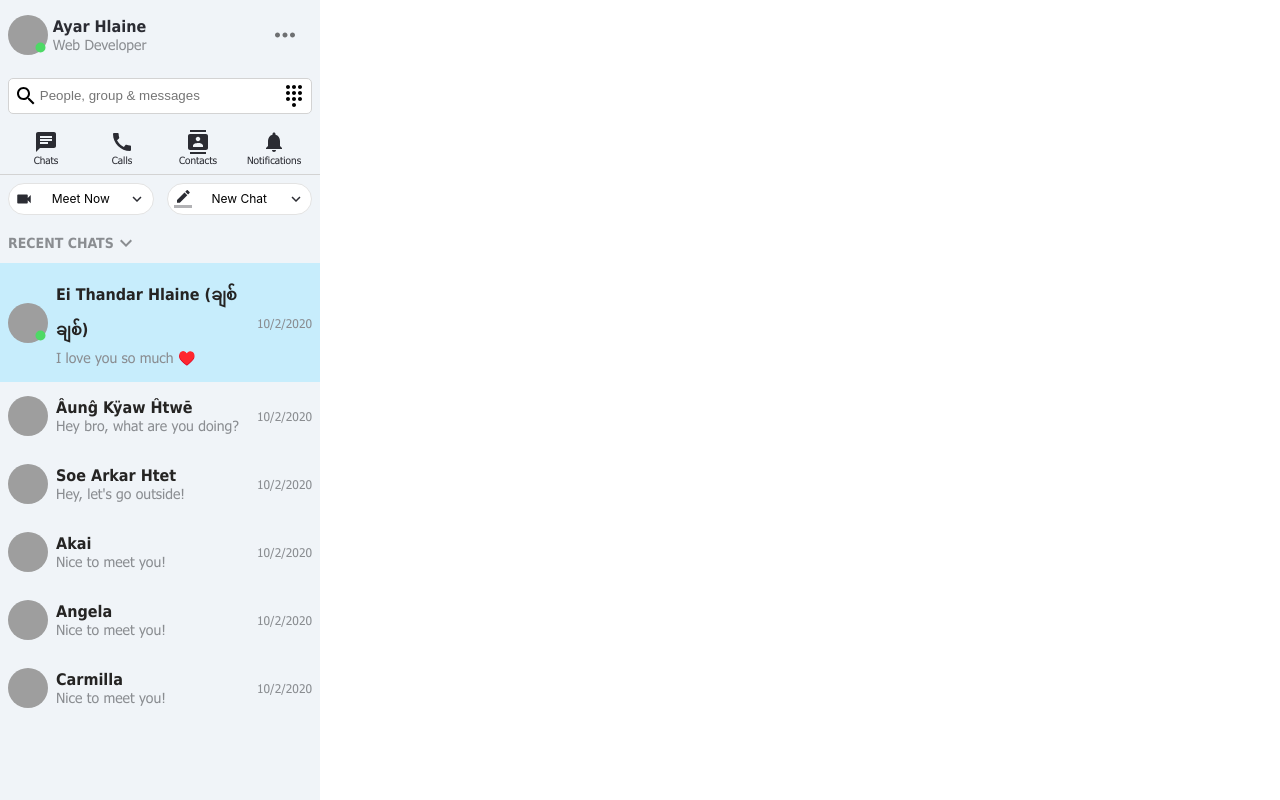
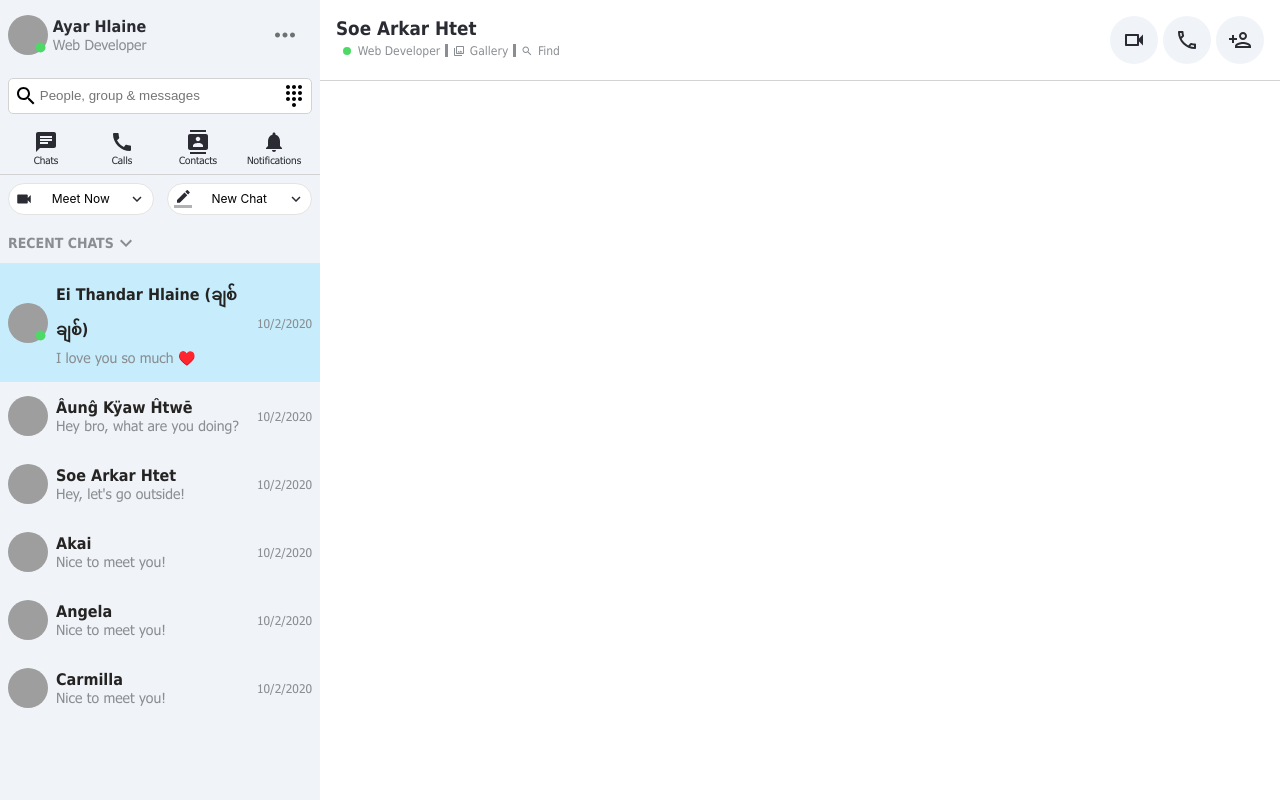
Before and after one commit to ayarhlaine/skype-clone, a React (Create React App) app: page / in a window 1280 px wide. Built offline with nearby package versions, Linux system fonts and the light colour scheme; grey boxes are pictures that could not be loaded.

Commit message:
✨ Added Message Header

```diff
--- a/src/Message/Message.jsx
+++ b/src/Message/Message.jsx
@@ -1,9 +1,11 @@
-import React from 'react'
+import React from 'react';
+import MessageHeader from './MessageHeader/MessageHeader';
 import './Message.scss';
 const Message = () => {
     return (
         <div className='message'>
-
+            <MessageHeader />
+            <hr className='message__divider'/>
         </div>
     )
 }
--- a/src/Message/Message.scss
+++ b/src/Message/Message.scss
@@ -1,4 +1,7 @@
-.message{
-    // background: blue;
+@import 'styles/shared';
+.message {
     flex: 3;
 }
+.message__divider{
+    @extend %divider;
+}
--- /dev/null
+++ b/src/Message/MessageHeader/MessageHeader.jsx
@@ -0,0 +1,50 @@
+import React from 'react';
+import { IconButton } from '@material-ui/core';
+import VideocamOutlinedIcon from '@material-ui/icons/VideocamOutlined';
+import CallOutlinedIcon from '@material-ui/icons/CallOutlined';
+import PersonAddOutlinedIcon from '@material-ui/icons/PersonAddOutlined';
+import PhotoLibraryOutlinedIcon from '@material-ui/icons/PhotoLibraryOutlined';
+import SearchOutlinedIcon from '@material-ui/icons/SearchOutlined';
+import FiberManualRecordIcon from '@material-ui/icons/FiberManualRecord';
+import './MessageHeader.scss';
+const MessageHeader = () => {
+    return (
+        <div className="messageHeader">
+            <div className="messageHeader__left">
+                <h3 className="messageHeader__left__title">
+                    Soe Arkar Htet
+                </h3>
+                <div className="messageHeader__left__content">
+                    <div className="messageHeader__left__content__container">
+                        <FiberManualRecordIcon className="messageHeader__left__content__active__status"/>
+                        <span>Web Developer</span>
+                    </div>
+                    <div class="vl"/>
+                    <div className="messageHeader__left__content__container">
+                        <PhotoLibraryOutlinedIcon />
+                        <span>Gallery</span>
+                    </div>
+                    <div class="vl"/>
+                    <div className="messageHeader__left__content__container">
+                        <SearchOutlinedIcon />
+                        <span>Find</span>
+                    </div>
+
+                </div>
+            </div>
+            <div className="messageHeader__right">
+                <IconButton className='messageHeader__right__button'>
+                    <VideocamOutlinedIcon />
+                </IconButton>
+                <IconButton className='messageHeader__right__button'>
+                    <CallOutlinedIcon />
+                </IconButton>
+                <IconButton className='messageHeader__right__button'>
+                    <PersonAddOutlinedIcon />
+                </IconButton>
+            </div>
+        </div>
+    )
+}
+
+export default MessageHeader
--- /dev/null
+++ b/src/Message/MessageHeader/MessageHeader.scss
@@ -0,0 +1,56 @@
+@import 'styles/colors';
+@import 'styles/fonts';
+.messageHeader {
+    display: flex;
+    align-items: center;
+    justify-content: space-between;
+    padding: 1rem;
+    .messageHeader__left{
+        display: flex;
+        flex: 1;
+        flex-direction: column;
+        .messageHeader__left__title{
+            font-family: $font-family;
+            color: $skype-black-color;
+            cursor: pointer;
+        }
+        .messageHeader__left__content{
+            display: flex;
+            align-items: center;
+            .messageHeader__left__content__container{
+                display: flex;
+                align-items: center;
+                padding: 0.3rem;
+                color: $skype-font-gray-color;
+                span{
+                    font-family: $font-family;
+                    font-weight: 200;
+                    font-size: 12px;
+                    margin-left: 5px;
+                    cursor: pointer;
+                }
+                .MuiSvgIcon-root{
+                    font-size: 12px;
+                }
+            }
+            .messageHeader__left__content__active__status{
+                color: $skype-active-green;
+            }
+        }
+    }
+    .messageHeader__right{
+        .messageHeader__right__button{
+            background-color: $skype-background-gray;
+            &:nth-child(1), &:nth-child(2) {
+                margin-right: 5px;
+            }
+        }
+        .MuiSvgIcon-root{
+            color: $skype-icon-color;
+        }
+    }
+}
+.vl{
+    border-left: 3px solid $skype-font-gray-color;;
+    height: 13px;
+}
--- a/src/SideBar/SideBar.scss
+++ b/src/SideBar/SideBar.scss
@@ -1,5 +1,6 @@
 @import 'styles/colors';
 @import 'styles/fonts';
+@import 'styles/shared';
 .sidebar{
     flex: 1;
     background-color: $skype-background-gray;
@@ -7,8 +8,6 @@
         font-family: $font-family;
     }
     .sidebar__divider{
-        border: none;
-        height: 1px;
-        background-color: lightgray;
+        @extend %divider;
     }
 }
--- /dev/null
+++ b/src/styles/_shared.scss
@@ -0,0 +1,6 @@
+
+%divider {
+    border: none;
+    height: 1px;
+    background-color: lightgray;
+}
```
